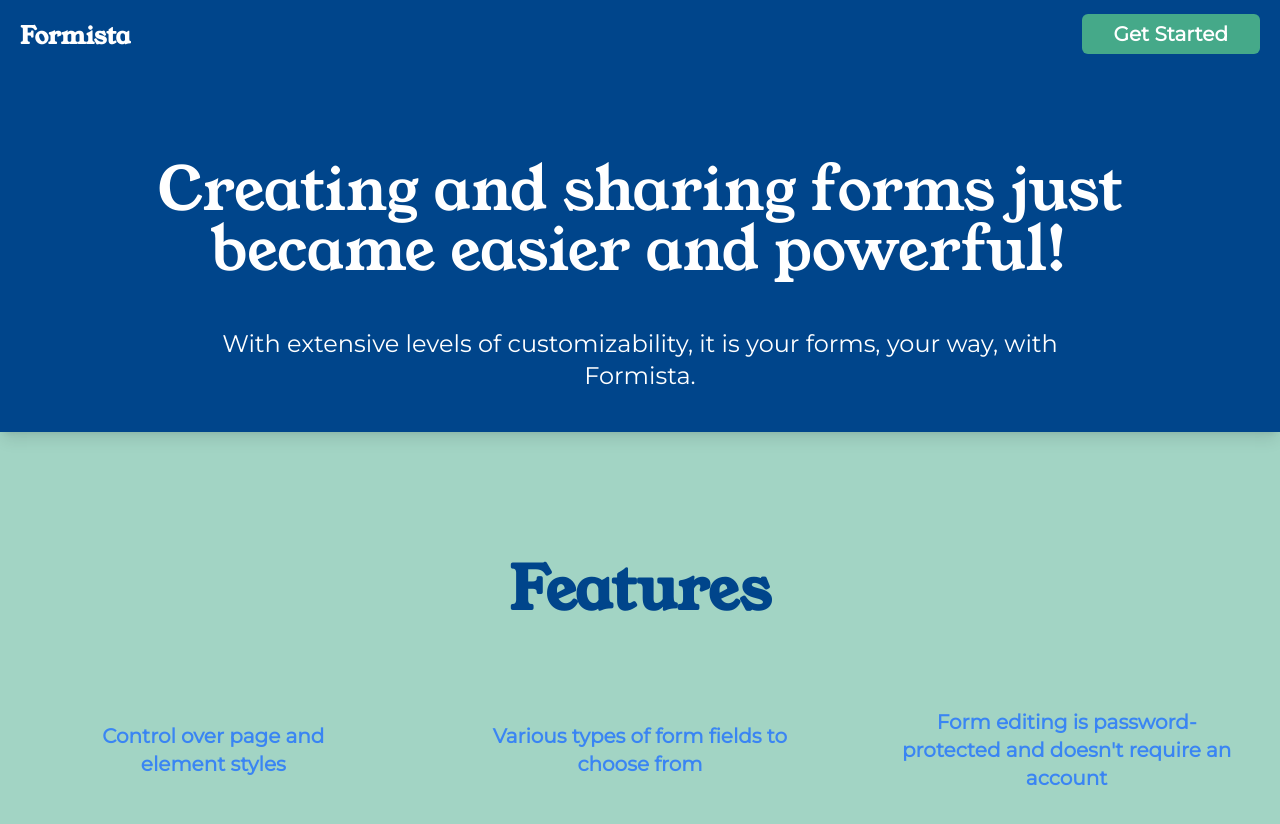
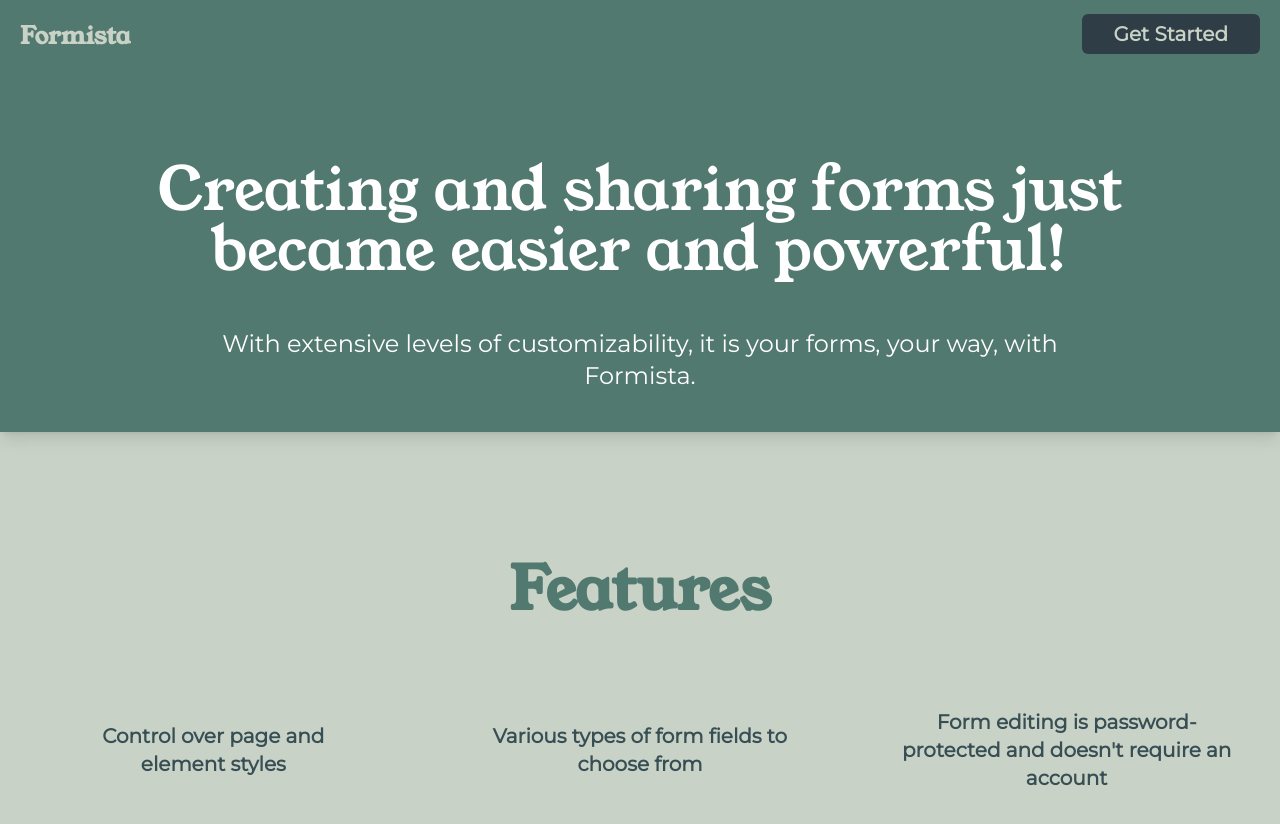
Before and after one commit to silicoflare/formista, a React (Create React App) app in the folder react/: page / in a window 1280 px wide. Shown: the top 824 px of the page. Built offline with nearby package versions, Linux system fonts and the light colour scheme; a web font is replaced by a local one.

Commit message:
Changed color schemes and modify homepage

```diff
--- a/react/src/components/Home/Feature.js
+++ b/react/src/components/Home/Feature.js
@@ -2,7 +2,7 @@ function Feature({ icon, children }) {
     return (
         <div className="flex flex-col justify-center text-center p-10">
             <i className={ 'nf text-7xl fg-four ' + icon }></i><br/>
-            <span className="fg-three font-bold text-xl montserrat">
+            <span className="text-[--two] font-bold text-xl montserrat">
                 { children }
             </span>
         </div>
--- a/react/src/components/Home/FeatureList.js
+++ b/react/src/components/Home/FeatureList.js
@@ -3,7 +3,7 @@ import Feature from "./Feature";
 function FeatureList() {
     return (
         <div className="mt-20">
-            <h1 className="text-4xl lg:text-6xl text-center font-bold young-serif fg-one">Features</h1>
+            <h1 className="text-4xl lg:text-6xl text-center font-bold young-serif text-[--three]">Features</h1>
             <br/>
             <div className="flex flex-col lg:grid grid-cols-3">
                 <Feature icon={ 'nf-seti-css' }>Control over page and<br/>element styles</Feature>
--- a/react/src/components/Home/Header.js
+++ b/react/src/components/Home/Header.js
@@ -4,7 +4,7 @@ function Header() {
     return (
         <>
             <Navbar/>
-            <div className="flex flex-col justify-center text-center pt-20 lg:pt-40 p-10 bg-one shadow-lg">
+            <div className="flex flex-col justify-center text-center pt-20 lg:pt-40 p-10 bg-[--three] shadow-lg">
                 <h1 className="text-3xl lg:text-6xl young-serif text-white">Creating and sharing forms just became easier and powerful!</h1>
                 <br/><br/>
                 <p className="px-1 lg:px-32 text-lg lg:text-2xl text-white montserrat">With extensive levels of customizability, it is your forms, your way, with Formista.</p>
--- a/react/src/components/Navbar.js
+++ b/react/src/components/Navbar.js
@@ -2,12 +2,12 @@ import { Link } from "react-router-dom";
 
 function Navbar() {
     return (
-        <nav className="flex flex-row justify-between align-middle w-full p-5 fixed top-0 bg-one">
-            <span className="text-lg md:text-2xl lg:text-2xl font-bold text-white young-serif">Formista</span>
+        <nav className="flex flex-row justify-between align-middle w-full p-5 fixed top-0 bg-[--three]">
+            <span className="text-lg md:text-2xl lg:text-2xl font-bold text-[--five] young-serif">Formista</span>
 
             <div className="space-x-4">
                 <Link to="/create-form"
-                    className="text-md md:text-xl lg:text-xl bg-five text-white w-30 px-4 md:px-8 lg:px-8 py-2 rounded-md montserrat font-bold">Get Started</Link>
+                    className="text-md md:text-xl lg:text-xl bg-[--one] text-[--five] w-30 px-4 md:px-8 lg:px-8 py-2 rounded-md montserrat font-bold">Get Started</Link>
             </div>
         </nav>
     );
--- a/react/src/index.css
+++ b/react/src/index.css
@@ -30,12 +30,19 @@
     --six: #B5F8FE; */
 
     /* Color Palette 3 */
-    --one: #00458b;
+    /* --one: #00458b;
     --two: #5ad2e4;
     --three: #3a85f3;
     --four: #4b4b4b;
     --five: #45a989;
-    --six: #a2d4c4;
+    --six: #a2d4c4; */
+
+    /* Color Palette 4 */
+    --one: #2f3e46;
+    --two: #374f54;
+    --three: #517970;
+    --four: #85a98d;
+    --five: #c9d2c6;
 }
 
 
@@ -111,5 +118,5 @@
 /* STYLESETS */
 
 body    {
-    background-color: var(--six);
+    background-color: var(--five);
 }
```
Also changed, not shown: 1 other file (tests, documents, lock files or other folders).
